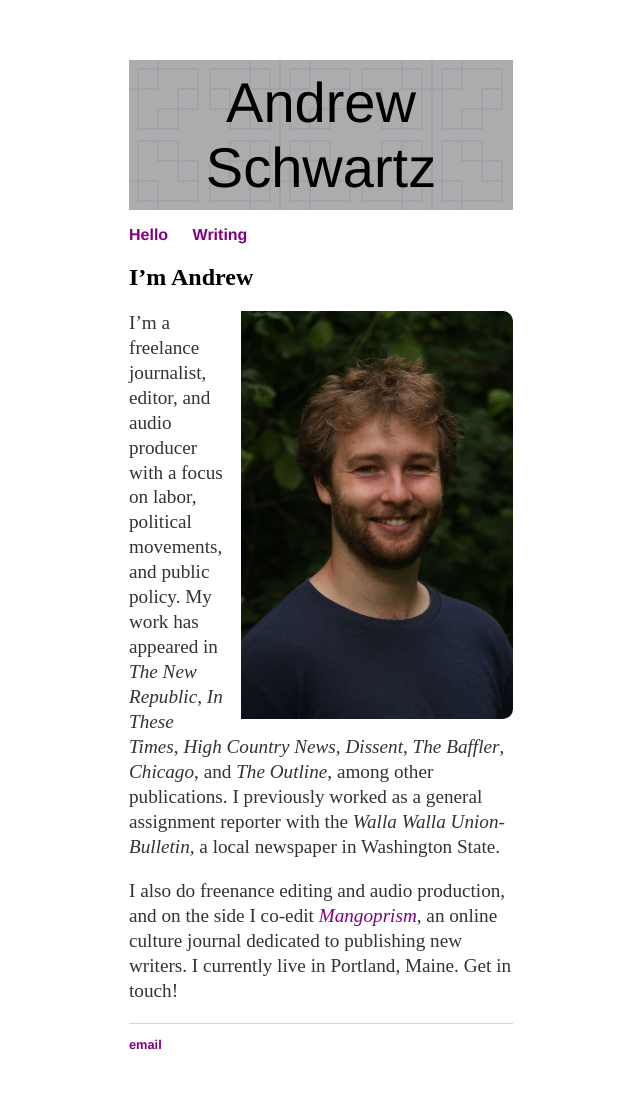
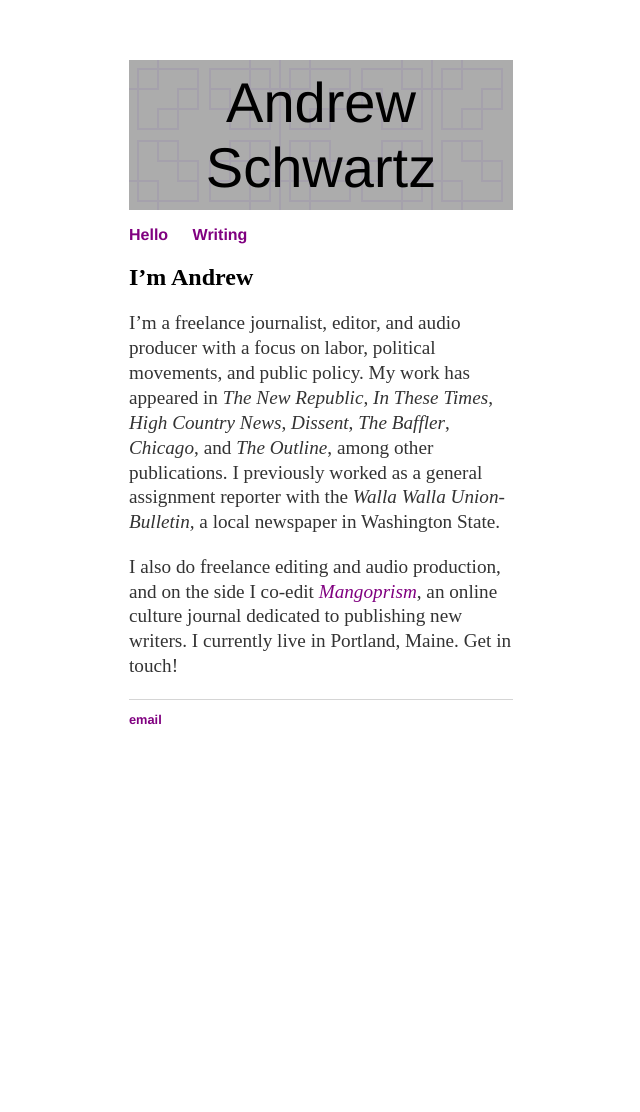
Before and after one commit to aonschwartz/aonschwartz.github.io, a Jekyll site: the page built from index.md, in a window 1280 px wide. Shown: the whole page, without its empty margins (319-959 px from the left). Built offline with Jekyll 4.4.1, drawn with Linux system fonts in a browser that asks for light colours; after the commit the page ends 900 px from its top, so only the background shows below that.

Commit message:
Update index.md

```diff
--- a/index.md
+++ b/index.md
@@ -6,7 +6,6 @@
 
 
 ## I'm Andrew
-![mainImage](/images/headshot_medium.jpg)
 I'm a freelance journalist, editor, and audio producer with a focus on labor, political movements, and public policy. My work has appeared in *The New Republic*, *In These Times*, *High Country News*, *Dissent*, *The Baffler*, *Chicago*, and *The Outline*, among other publications. I previously worked as a general assignment reporter with the *Walla Walla Union-Bulletin,* a local newspaper in Washington State.
 
-I also do freenance editing and audio production, and on the side I co-edit *[Mangoprism](https://mangoprism.com/)*, an online culture journal dedicated to publishing new writers. I currently live in Portland, Maine. Get in touch!
+I also do freelance editing and audio production, and on the side I co-edit *[Mangoprism](https://mangoprism.com/)*, an online culture journal dedicated to publishing new writers. I currently live in Portland, Maine. Get in touch!
```
